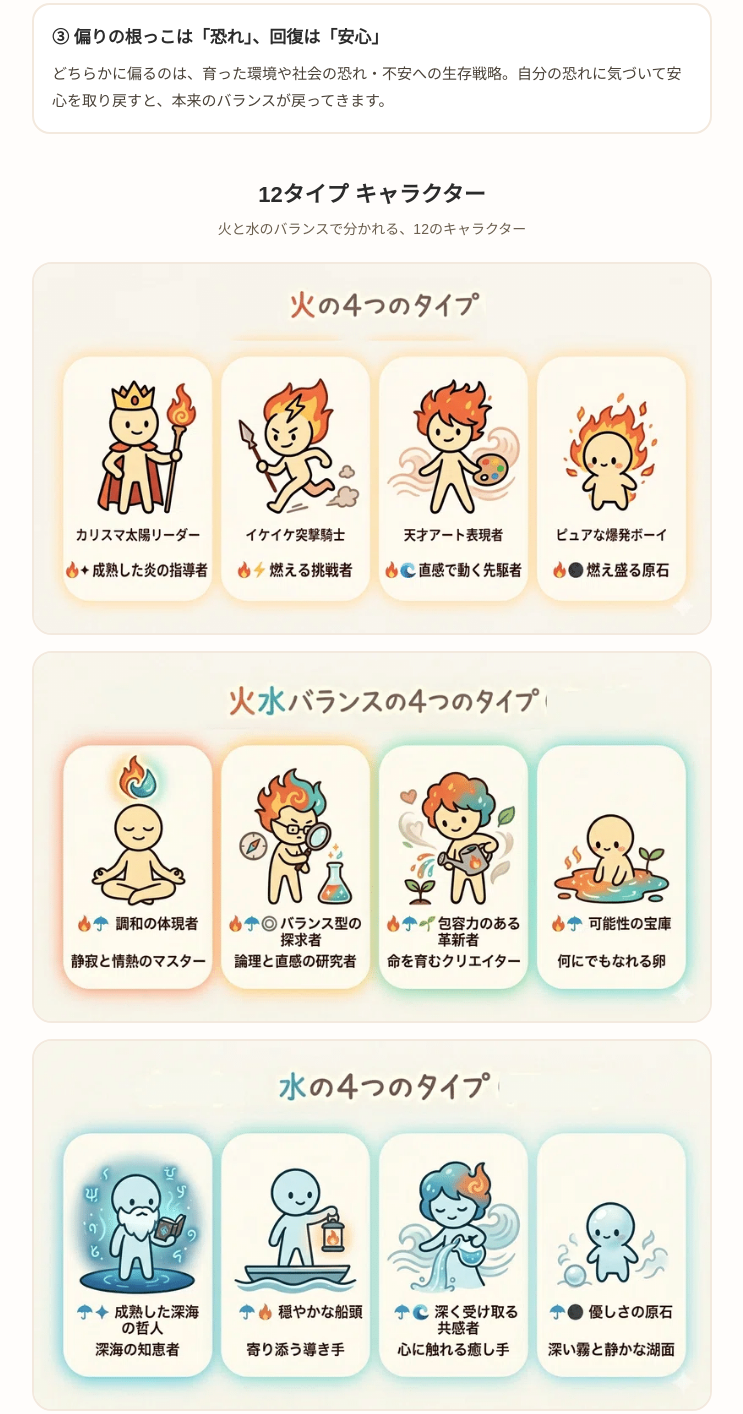
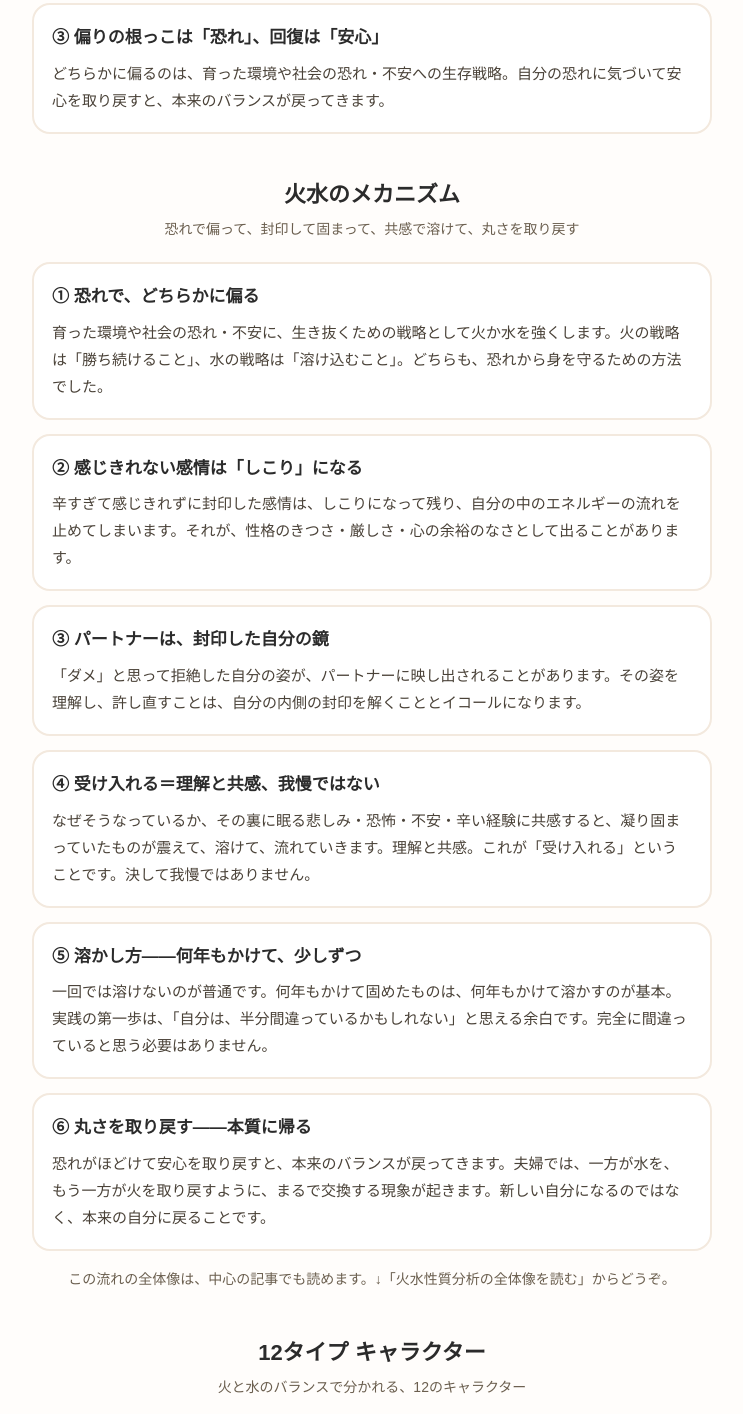
Before and after one commit to ankantakeshi-design/sintaichoseijyuku, a plain HTML site: page index.html in a window 1280 px wide. Shown: the part 1539-2953 px from the top of the page, without its empty margins (268-1011 px from the left). Drawn offline with Linux system fonts and the light colour scheme; a web font is replaced by a local one.

Commit message:
ホームページに「火水のメカニズム」セクション・プロフィール経歴・FAQを追加（たけちゃん承認済み 2026-11-15）

```diff
--- a/index.html
+++ b/index.html
@@ -208,6 +208,45 @@
     </div>
   </section>
 
+  <!-- DRAFT 2026-11-15：基礎テキスト清書版（kasui-basics-foundation-clean.md）をもとに追加。未公開の下書きです。挿絵は未生成（清書OKのあとに作る案）。公開はたけちゃんのOKが出てから。 -->
+  <section class="block">
+    <h2>火水のメカニズム</h2>
+    <p class="sub">恐れで偏って、封印して固まって、共感で溶けて、丸さを取り戻す</p>
+    <div class="points">
+      <div class="point">
+        <h3>① 恐れで、どちらかに偏る</h3>
+        <p>育った環境や社会の恐れ・不安に、生き抜くための戦略として火か水を強くします。火の戦略は「勝ち続けること」、水の戦略は「溶け込むこと」。どちらも、恐れから身を守るための方法でした。</p>
+        <!-- 挿絵案1：恐れに追われて火で「勝ち続ける」人と、水で「溶け込む」人 -->
+      </div>
+      <div class="point">
+        <h3>② 感じきれない感情は「しこり」になる</h3>
+        <p>辛すぎて感じきれずに封印した感情は、しこりになって残り、自分の中のエネルギーの流れを止めてしまいます。それが、性格のきつさ・厳しさ・心の余裕のなさとして出ることがあります。</p>
+        <!-- 挿絵案2：封印した感情が「しこり」になって流れを止める様子 -->
+      </div>
+      <div class="point">
+        <h3>③ パートナーは、封印した自分の鏡</h3>
+        <p>「ダメ」と思って拒絶した自分の姿が、パートナーに映し出されることがあります。その姿を理解し、許し直すことは、自分の内側の封印を解くこととイコールになります。</p>
+        <!-- 挿絵案3：パートナーに映る、封印した自分の姿（鏡） -->
+      </div>
+      <div class="point">
+        <h3>④ 受け入れる＝理解と共感、我慢ではない</h3>
+        <p>なぜそうなっているか、その裏に眠る悲しみ・恐怖・不安・辛い経験に共感すると、凝り固まっていたものが震えて、溶けて、流れていきます。理解と共感。これが「受け入れる」ということです。決して我慢ではありません。</p>
+        <!-- 挿絵案4：理解と共感で、しこりが震えて溶けて流れ出す様子 -->
+      </div>
+      <div class="point">
+        <h3>⑤ 溶かし方——何年もかけて、少しずつ</h3>
+        <p>一回では溶けないのが普通です。何年もかけて固めたものは、何年もかけて溶かすのが基本。実践の第一歩は、「自分は、半分間違っているかもしれない」と思える余白です。完全に間違っていると思う必要はありません。</p>
+        <!-- 挿絵案5：少しずつ溶かしていく様子 -->
+      </div>
+      <div class="point">
+        <h3>⑥ 丸さを取り戻す——本質に帰る</h3>
+        <p>恐れがほどけて安心を取り戻すと、本来のバランスが戻ってきます。夫婦では、一方が水を、もう一方が火を取り戻すように、まるで交換する現象が起きます。新しい自分になるのではなく、本来の自分に戻ることです。</p>
+        <!-- 挿絵案6：半分の世界から、丸さを取り戻す太極図 -->
+      </div>
+    </div>
+    <p class="sub" style="margin-top:16px;">この流れの全体像は、中心の記事でも読めます。↓「火水性質分析の全体像を読む」からどうぞ。</p>
+  </section>
+
   <section class="block">
     <h2>12タイプ キャラクター</h2>
     <p class="sub">火と水のバランスで分かれる、12のキャラクター</p>
@@ -277,6 +316,11 @@
         <p style="font-weight:900; margin-top:10px;">たけちゃんの診断タイプ：🔥✦ カリスマ太陽リーダー<br><span style="font-size:13px; color:#6b5f4f;">（成熟した炎の指導者）</span></p>
       </div>
       <p>妻との結婚15年のやりとりを経て、「火水性質分析」を研究・実践しています。幼い頃は泣き虫で引っ込み思案だった僕と、活発で学級委員長だった妻。長い年月の中で、まるでエネルギーを交換してきたように性質が入れ替わってきました。その実体験が、この分析の土台です。</p>
+      <!-- DRAFT 2026-11-15：本人指定の4行（2026-11-14指定表記・そのまま）。プロフィール経歴として追加 -->
+      <p style="text-align:center; font-weight:900; line-height:2.0;">食品工場 製造技術者<br>心と体の整体師研究<br>土木設備 ダム河川 技術者<br>夫婦15年研究</p>
+      <p>この分析は、頭だけで考えたものではありません。最初に就職したビール工場では、原料が入って、酵母が働いて、製品と副産物が生まれ、不要なものは排水処理されて出ていくのを見て、「人間の体と同じだ」と思いました。体を「インプット」「体の中で起きる反応」「アウトプット」という流れで見る見方は、ここから来ています。土木の現場では、河川やダムの水の流れと土地を見てきました。人の感情と体は水の流れと同じ様で、土木の「土」は、感情の流れを整える思考のようでした。整体師としては、体の硬いところに手を触れながら話を聞いていると、ある感情に触れた瞬間、固まっていた筋肉が溶けるように柔らかくなる体験を何度もしました。</p>
+      <!-- DRAFT 2026-11-15：体の履歴は清書版にある内容の短い版です。詳細（妻の具体的な不調の列挙）は載せていません。載せる範囲はたけちゃんの判断で削れます -->
+      <p>僕自身、幼い頃から重度のアトピーと喘息、むち打ちで自律神経を壊し、何度もぎっくり腰をする、すぐに体のあちこちが固くなる体と向き合い続けてきました。妻も長年、自分の体と向き合い続けてきた人です。ふたりで、食・心・体・衣、そして住——「衣食住心体」、まさしく暮らしそのものを研究し続けてきました。</p>
       <p>大事にしているのは、強い刺激より「安心」。恐れや不安ではなく、安心をベースに、本来の自分に戻っていくこと。それが、夫婦にとっても、暮らしにとっても、幸せの鍵だと考えています。</p>
       <p class="sign">心体調整塾 たけちゃん</p>
     </div>
@@ -305,6 +349,11 @@
         <div class="q">Q：「火の人」「水の人」と決まってしまうのですか？</div>
         <div class="a">決まりません。一人の中に火も水も両方あり、時期によって表に出る側が変わります。診断結果は「今のバランス」として受け取ってください。</div>
       </div>
+      <!-- DRAFT 2026-11-15：基礎テキスト第4章の区別を追加 -->
+      <div class="qa">
+        <div class="q">Q：相手を受け入れるって、我慢することですか？</div>
+        <div class="a">違います。受け入れるとは、なぜそうなっているか、その裏にある気持ちや背景を理解して、共感することです。すべてを我慢して受け入れる必要はありません。</div>
+      </div>
     </div>
   </section>
 
```
